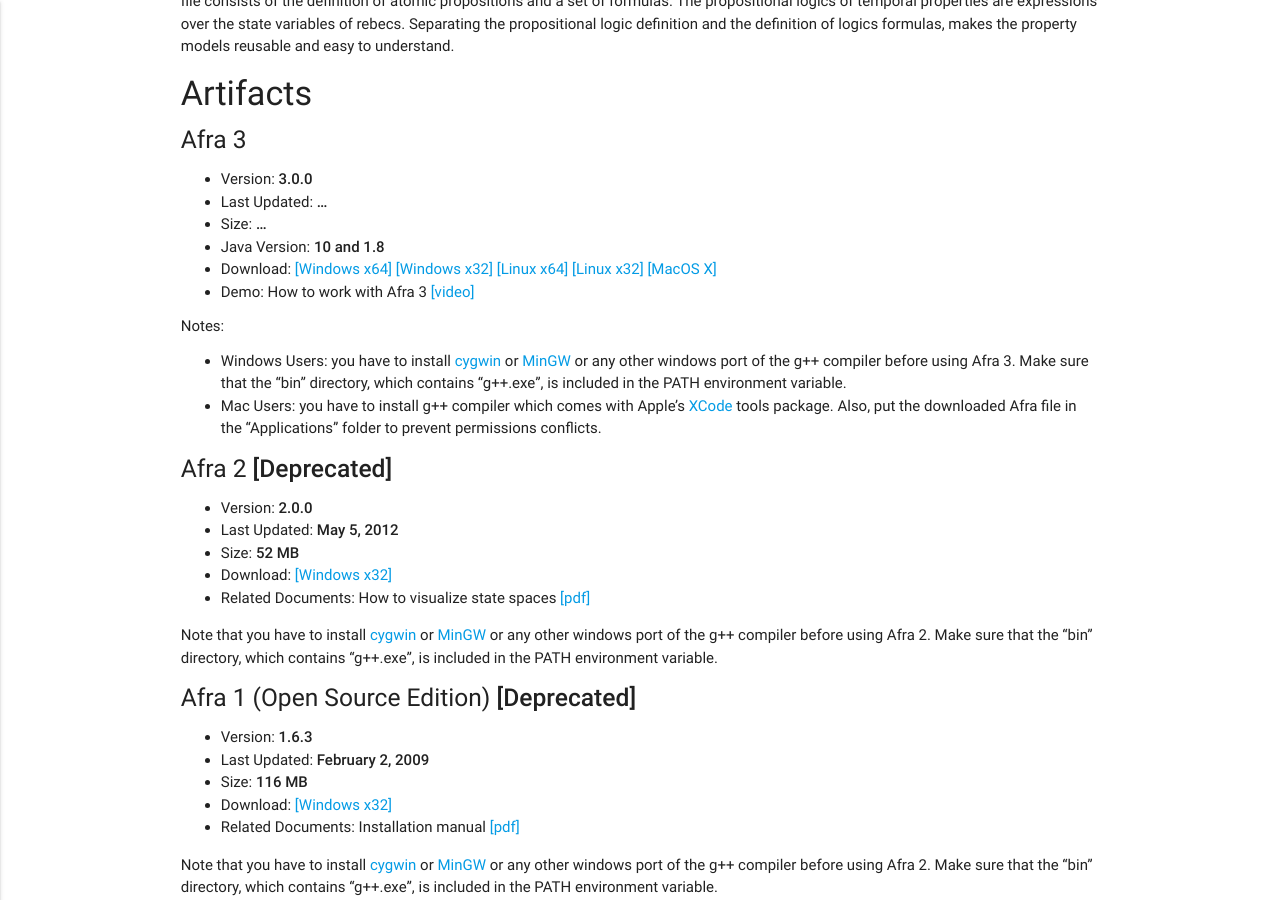
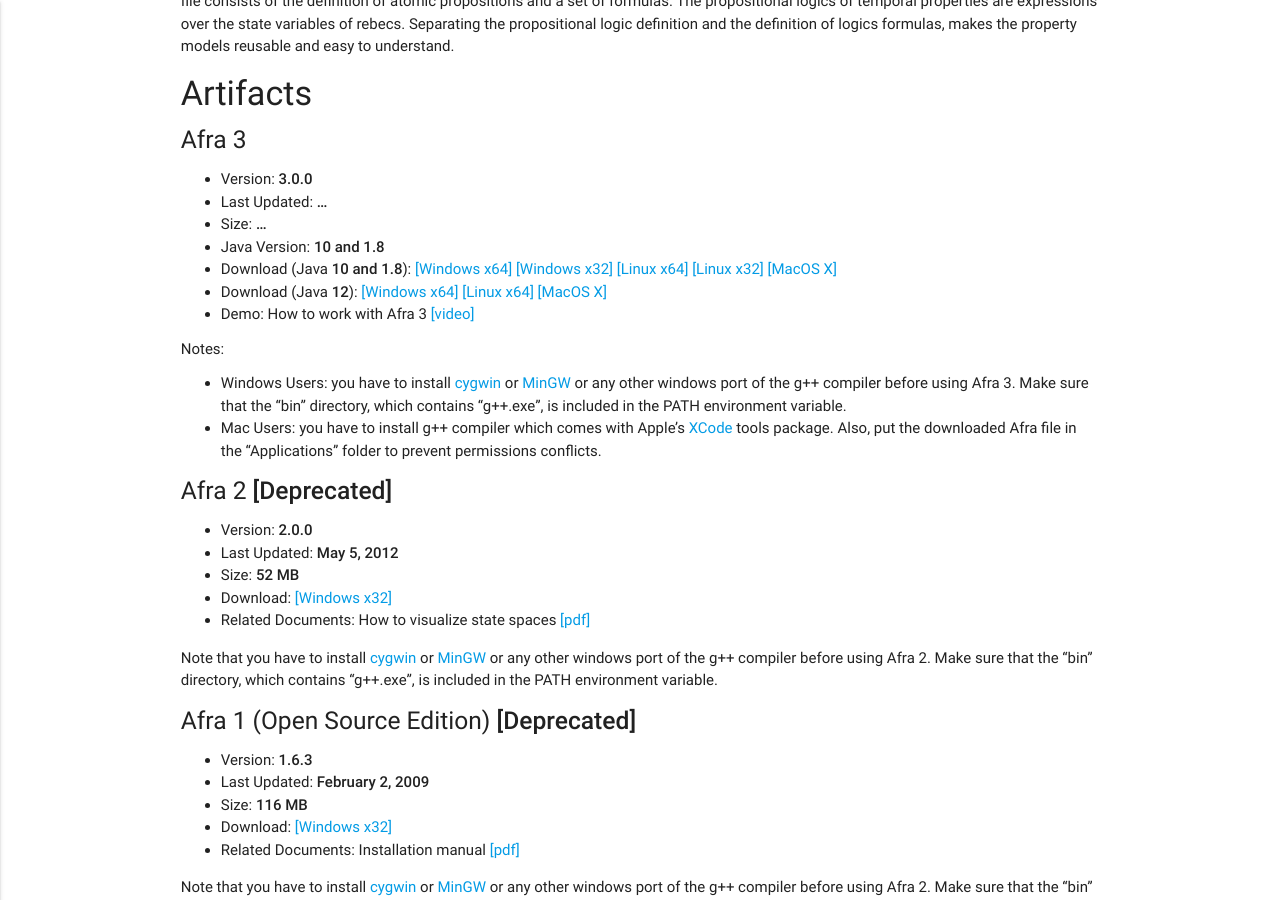
Before and after one commit to rebeca-lang/rebeca-lang.github.io, a Jekyll site: the page built from tools/Afra.md, in a window 1280 px wide and 900 px high, scrolled down 485 px. Built offline with Jekyll 4.4.1, drawn with Linux system fonts in a browser that asks for light colours.

Commit message:
Java 12 comaptible version of Afra is uploaded manually

```diff
--- a/tools/Afra.md
+++ b/tools/Afra.md
@@ -17,11 +17,15 @@ A Rebeca family model consists of the definition of _reactive classes_ and the i
 * {: #afraLastUpdateTime } Last Updated: **...**
 * {: #afraLastUpdateSize } Size: **...**
 * Java Version: **10 and 1.8**
-* Download:
+* Download (Java **10 and 1.8**):
+[ [Windows x64] ](https://github.com/rebeca-lang/org.rebecalang.afra/releases/download/CircleCIRelease2/Afra-win32.win32.x86_64.zip)
+[ [Windows x32] ](https://github.com/rebeca-lang/org.rebecalang.afra/releases/download/CircleCIRelease2/Afra-win32.win32.x86.zip)
+[ [Linux x64] ](https://github.com/rebeca-lang/org.rebecalang.afra/releases/download/CircleCIRelease2/Afra-linux.gtk.x86_64.tar.gz)
+[ [Linux x32] ](https://github.com/rebeca-lang/org.rebecalang.afra/releases/download/CircleCIRelease2/Afra-linux.gtk.x86.tar.gz)
+[ [MacOS X] ](https://github.com/rebeca-lang/org.rebecalang.afra/releases/download/CircleCIRelease2/Afra-macosx.cocoa.x86_64.tar.gz)
+* Download (Java **12**):
 [ [Windows x64] ](https://github.com/rebeca-lang/org.rebecalang.afra/releases/download/CircleCIRelease/Afra-win32.win32.x86_64.zip)
-[ [Windows x32] ](https://github.com/rebeca-lang/org.rebecalang.afra/releases/download/CircleCIRelease/Afra-win32.win32.x86.zip)
-[ [Linux x64] ](https://github.com/rebeca-lang/org.rebecalang.afra/releases/download/CircleCIRelease/Afra-linux.gtk.x86_64.tar.gz)
-[ [Linux x32] ](https://github.com/rebeca-lang/org.rebecalang.afra/releases/download/CircleCIRelease/Afra-linux.gtk.x86.tar.gz)
+[ [Linux x64] ](https://github.com/rebeca-lang/org.rebecalang.afra/releases/download/CircleCIRelease/Afra-linux.gtk.x86.tar.gz)
 [ [MacOS X] ](https://github.com/rebeca-lang/org.rebecalang.afra/releases/download/CircleCIRelease/Afra-macosx.cocoa.x86_64.tar.gz)
 * Demo: How to work with Afra 3 [ [video] ](/assets/tools/Afra/Afra-3.0-Demo.mov)
 
```
